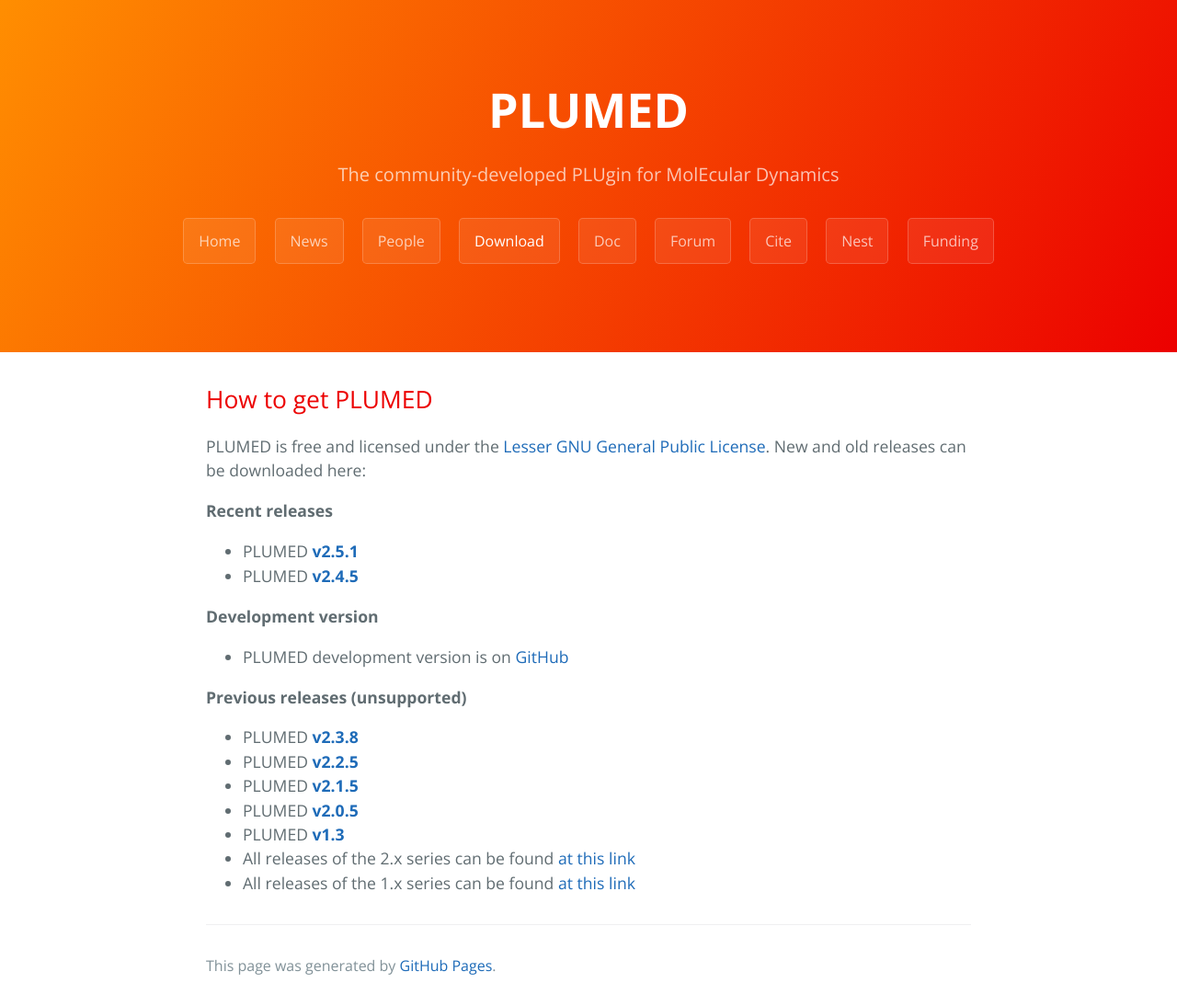
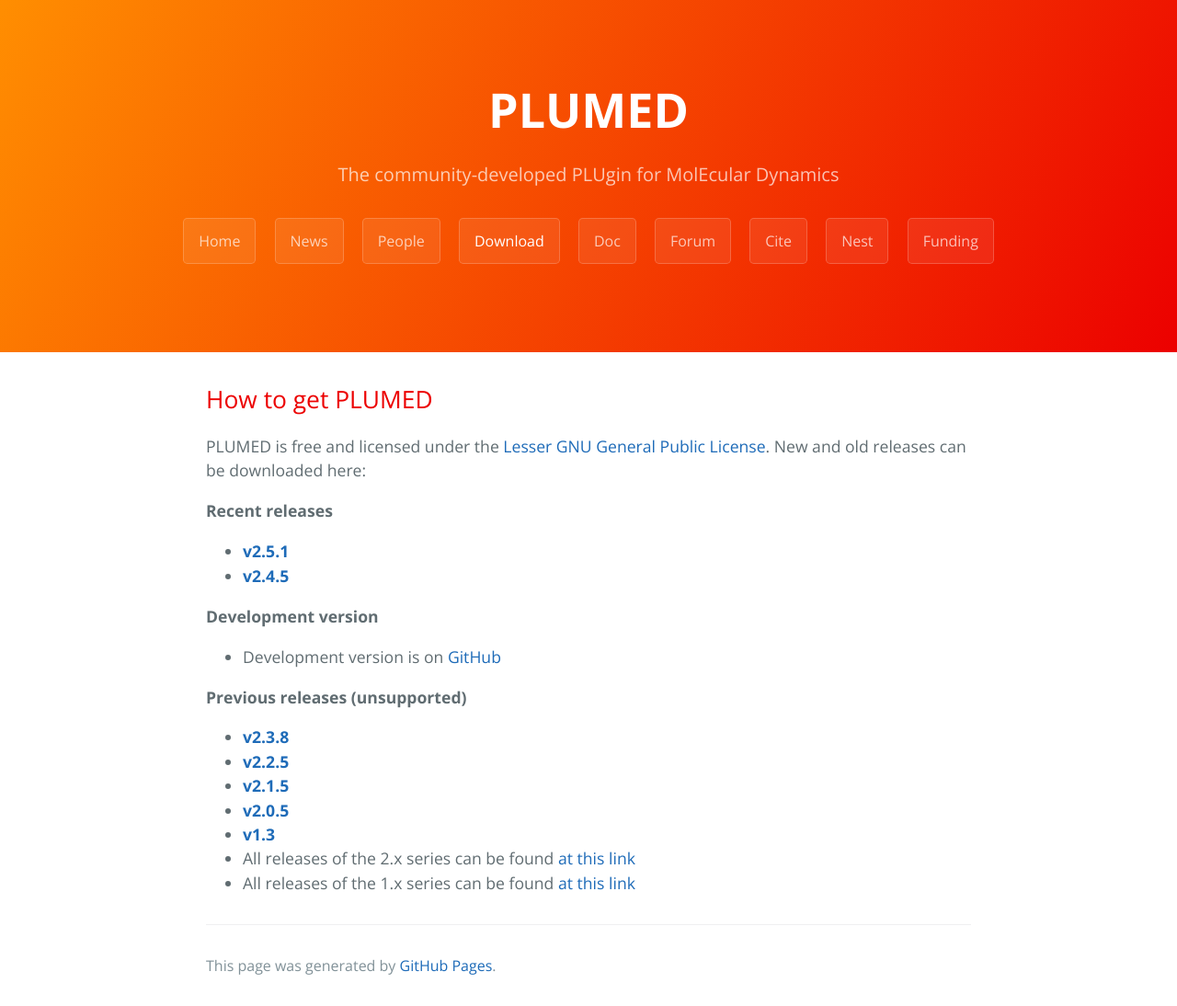
Before and after one commit to plumed/plumed.github.io, a Jekyll site: the page built from download.md, in a window 1280 px wide. Shown: the whole page at 92% size. Built offline with Jekyll 4.4.1, drawn with Linux system fonts in a browser that asks for light colours; our own code applies the rules of GitHub Pages for plain Markdown files; the repository's description, which GitHub fills in, is left out.

Commit message:
Update download.md

```diff
--- a/download.md
+++ b/download.md
@@ -4,17 +4,17 @@ PLUMED is free and licensed under the [Lesser GNU General Public License](http:/
 New and old releases can be downloaded here:
 
 __Recent releases__
-* PLUMED [**v2.5.1**](https://github.com/plumed/plumed2/releases/tag/v2.5.1)
-* PLUMED [**v2.4.5**](https://github.com/plumed/plumed2/releases/tag/v2.4.5)
+* [**v2.5.1**](https://github.com/plumed/plumed2/releases/tag/v2.5.1)
+* [**v2.4.5**](https://github.com/plumed/plumed2/releases/tag/v2.4.5)
 
 __Development version__
-* PLUMED development version is on [GitHub](http://github.com/plumed/plumed2)
+* Development version is on [GitHub](http://github.com/plumed/plumed2)
 
 __Previous releases (unsupported)__
-* PLUMED [**v2.3.8**](https://github.com/plumed/plumed2/releases/tag/v2.3.8)
-* PLUMED [**v2.2.5**](https://github.com/plumed/plumed2/releases/tag/v2.2.5)
-* PLUMED [**v2.1.5**](https://github.com/plumed/plumed2/releases/tag/v2.1.5)
-* PLUMED [**v2.0.5**](https://github.com/plumed/plumed2/releases/tag/v2.0.5)
-* PLUMED [**v1.3**](https://github.com/plumed/old-releases/blob/master/PLUMED-1.3.0.tgz)
+* [**v2.3.8**](https://github.com/plumed/plumed2/releases/tag/v2.3.8)
+* [**v2.2.5**](https://github.com/plumed/plumed2/releases/tag/v2.2.5)
+* [**v2.1.5**](https://github.com/plumed/plumed2/releases/tag/v2.1.5)
+* [**v2.0.5**](https://github.com/plumed/plumed2/releases/tag/v2.0.5)
+* [**v1.3**](https://github.com/plumed/old-releases/blob/master/PLUMED-1.3.0.tgz)
 * All releases of the 2.x series can be found [at this link](https://github.com/plumed/plumed2/releases)
 * All releases of the 1.x series can be found [at this link](https://github.com/plumed/old-releases)
```
